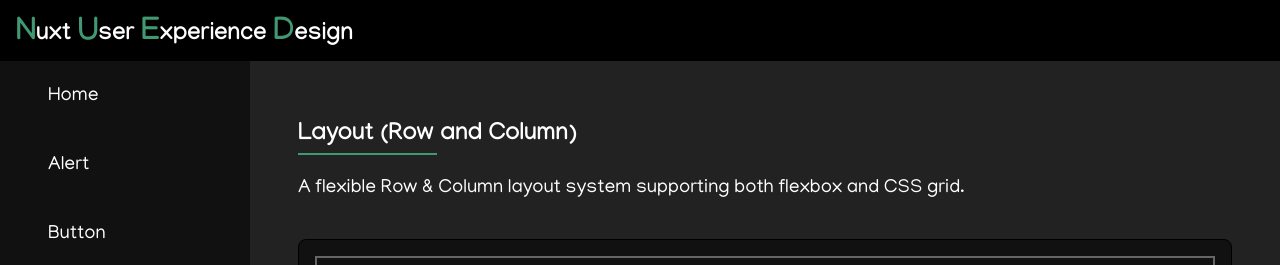
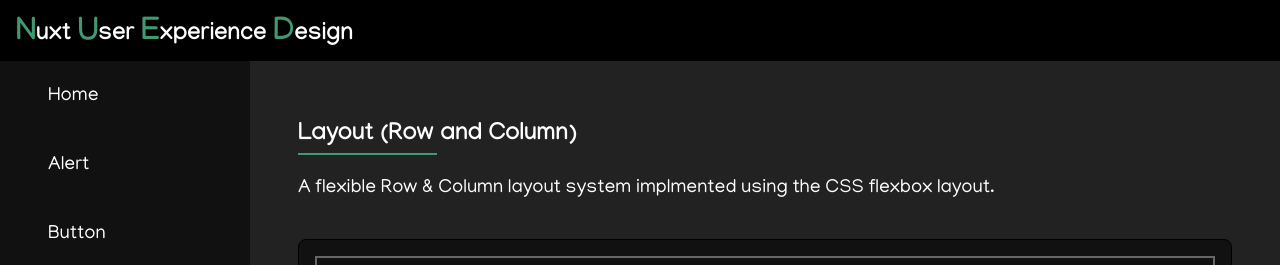
Before and after one commit to derrain/ui-library, a Nuxt app: page /layout in a window 1280 px wide. Shown: the top 265 px of the page. Built offline with nearby package versions, Linux system fonts and the light colour scheme.

Commit message:
Added more robust descriptions for the components

```diff
--- a/playground/pages/alert.vue
+++ b/playground/pages/alert.vue
@@ -5,7 +5,7 @@
   import NuedButton from '~~/src/components/nued/Button.vue';
 
   const componentTitle = 'Alert';
-  const componentDescription = 'A customizable alert component with different status variants.';
+  const componentDescription = 'A customisable alert component with different status variants, to display useful information to your users.';
 
   const model = ref({
     label: 'This is a sample alert text!',
--- a/playground/pages/button.vue
+++ b/playground/pages/button.vue
@@ -4,7 +4,7 @@
   import Button from '~~/src/components/nued/Button.vue';
 
   const componentTitle = 'Button';
-  const componentDescription = 'A customisable button.';
+  const componentDescription = 'A customisable button component offering multiple colour combinations and sizes to suit your website needs.';
 
   const model = ref({
     size: 'medium',
--- a/playground/pages/layout.vue
+++ b/playground/pages/layout.vue
@@ -5,7 +5,7 @@
   import Column from '~~/src/components/nued/Column.vue';
 
   const componentTitle = 'Layout (Row and Column)';
-  const componentDescription = 'A flexible Row & Column layout system supporting both flexbox and CSS grid.';
+  const componentDescription = 'A flexible Row & Column layout system implmented using the CSS flexbox layout.';
 
   const model = ref({
     hAlign: 'center',
```
